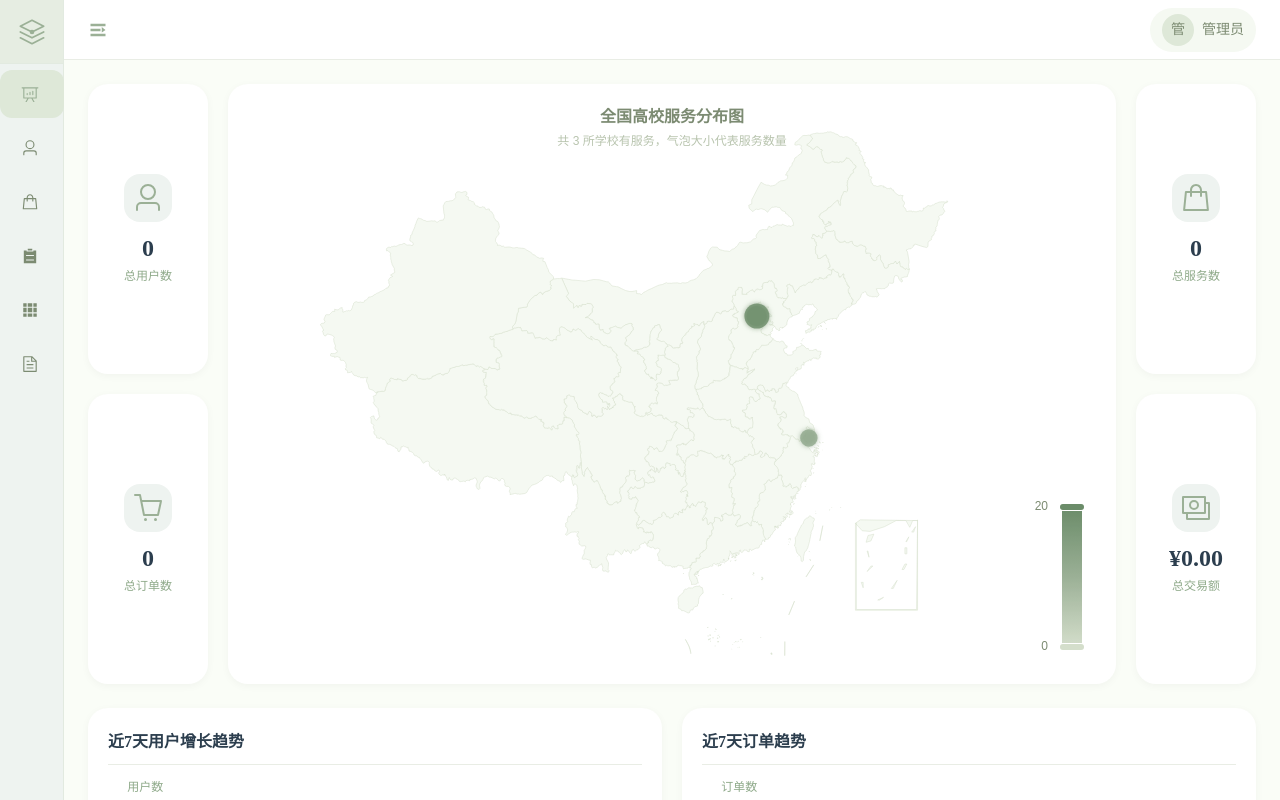
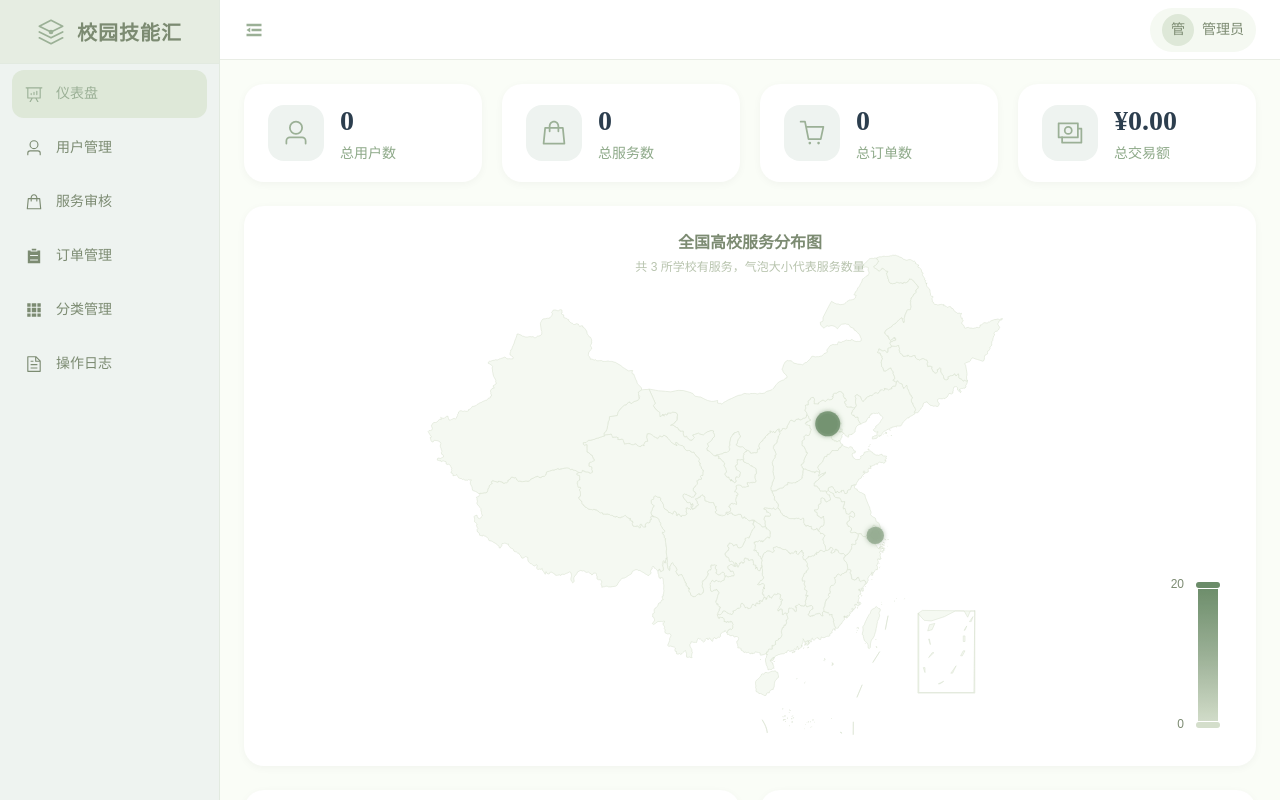
Before and after one commit to huangxinyue8785/skill-platform, a Vue app in the folder client-admin/: page /dashboard in a window 1280 px wide. Built offline with nearby package versions, Linux system fonts and the light colour scheme; no server answers; sample sign-in values are in the browser's storage.

Commit message:
恢复经典布局：KPI卡片在上，地图独占一行大尺寸

```diff
--- a/client-admin/src/layouts/MainLayout.vue
+++ b/client-admin/src/layouts/MainLayout.vue
@@ -14,7 +14,7 @@ const adminInfo = computed(() => {
   return info ? JSON.parse(info) : null
 })
 
-const isCollapse = ref(true)
+const isCollapse = ref(false)
 
 const menuList = [
   { path: '/dashboard', name: '仪表盘', icon: DataAnalysis },
--- a/client-admin/src/views/dashboard/DashboardPage.vue
+++ b/client-admin/src/views/dashboard/DashboardPage.vue
@@ -10,7 +10,6 @@ import { useRouter } from 'vue-router'
 
 const router = useRouter()
 
-// 统计数据
 const stats = ref({
   userTotal: 0,
   serviceTotal: 0,
@@ -18,13 +17,11 @@ const stats = ref({
   amountTotal: 0
 })
 
-// 待办事项数据
 const pendingServicesCount = ref(0)
 
-// 获取待审核服务数量
 const fetchPendingServices = async () => {
   try {
-    const res = await getServiceList({page: 1, pageSize: 1, status: 0})
+    const res = await getServiceList({ page: 1, pageSize: 1, status: 0 })
     if (res.code === 200 && res.data) {
       pendingServicesCount.value = res.data.total || 0
     }
@@ -33,15 +30,12 @@ const fetchPendingServices = async () => {
   }
 }
 
-// 跳转到服务审核页
 const goToServices = () => {
   router.push('/services')
 }
 
-// 最近订单
 const recentOrders = ref([])
 
-// 获取统计数据
 const fetchStats = async () => {
   try {
     const res = await getAdminStats()
@@ -58,10 +52,9 @@ const fetchStats = async () => {
   }
 }
 
-// 获取最近订单
 const fetchRecentOrders = async () => {
   try {
-    const res = await getOrderList({page: 1, pageSize: 5})
+    const res = await getOrderList({ page: 1, pageSize: 5 })
     if (res.code === 200 && res.data) {
       recentOrders.value = res.data.list || []
     }
@@ -70,18 +63,15 @@ const fetchRecentOrders = async () => {
   }
 }
 
-// 跳转到订单详情
 const goToOrderDetail = (row) => {
   console.log('跳转到订单详情', row.id)
 }
 
-// 格式化金额
 const formatPrice = (price) => {
   if (!price && price !== 0) return '¥0.00'
   return '¥' + parseFloat(price).toFixed(2)
 }
 
-// 格式化日期时间
 const formatDateTime = (time) => {
   if (!time) return '-'
   const date = new Date(time)
@@ -94,15 +84,14 @@ const formatDateTime = (time) => {
   return `${year}-${month}-${day} ${hour}:${minute}:${second}`
 }
 
-// 获取订单状态
 const getStatusInfo = (status) => {
   const statusMap = {
-    0: {text: '待支付', class: 'status-pending'},
-    1: {text: '已支付', class: 'status-paid'},
-    2: {text: '已完成', class: 'status-completed'},
-    3: {text: '已取消', class: 'status-cancelled'}
+    0: { text: '待支付', class: 'status-pending' },
+    1: { text: '已支付', class: 'status-paid' },
+    2: { text: '已完成', class: 'status-completed' },
+    3: { text: '已取消', class: 'status-cancelled' }
   }
-  return statusMap[status] || {text: '未知', class: ''}
+  return statusMap[status] || { text: '未知', class: '' }
 }
 
 onMounted(() => {
@@ -114,83 +103,76 @@ onMounted(() => {
 
 <template>
   <div class="dashboard-page">
-    <!-- 1. 地图 + 两侧 KPI 卡片 -->
-    <div class="map-kpi-wrapper">
-      <!-- 左侧 KPI -->
-      <div class="kpi-side kpi-left">
-        <div class="stat-card-vertical">
-          <div class="stat-icon user-icon">
-            <el-icon :size="32">
-              <User/>
-            </el-icon>
-          </div>
+    <!-- 1. 统计卡片（KPI）- 四个横排 -->
+    <div class="stats-grid">
+      <div class="stat-card">
+        <div class="stat-icon user-icon">
+          <el-icon :size="28"><User /></el-icon>
+        </div>
+        <div class="stat-info">
           <div class="stat-value">{{ stats.userTotal }}</div>
           <div class="stat-label">总用户数</div>
         </div>
-        <div class="stat-card-vertical">
-          <div class="stat-icon order-icon">
-            <el-icon :size="32">
-              <ShoppingCart/>
-            </el-icon>
-          </div>
+      </div>
+      <div class="stat-card">
+        <div class="stat-icon service-icon">
+          <el-icon :size="28"><Goods /></el-icon>
+        </div>
+        <div class="stat-info">
+          <div class="stat-value">{{ stats.serviceTotal }}</div>
+          <div class="stat-label">总服务数</div>
+        </div>
+      </div>
+      <div class="stat-card">
+        <div class="stat-icon order-icon">
+          <el-icon :size="28"><ShoppingCart /></el-icon>
+        </div>
+        <div class="stat-info">
           <div class="stat-value">{{ stats.orderTotal }}</div>
           <div class="stat-label">总订单数</div>
         </div>
       </div>
-
-      <!-- 中间地图 -->
-      <div class="map-center">
-        <ChinaMap height="100%"/>
-      </div>
-
-      <!-- 右侧 KPI -->
-      <div class="kpi-side kpi-right">
-        <div class="stat-card-vertical">
-          <div class="stat-icon service-icon">
-            <el-icon :size="32">
-              <Goods/>
-            </el-icon>
-          </div>
-          <div class="stat-value">{{ stats.serviceTotal }}</div>
-          <div class="stat-label">总服务数</div>
+      <div class="stat-card">
+        <div class="stat-icon amount-icon">
+          <el-icon :size="28"><Money /></el-icon>
         </div>
-        <div class="stat-card-vertical">
-          <div class="stat-icon amount-icon">
-            <el-icon :size="32">
-              <Money/>
-            </el-icon>
-          </div>
+        <div class="stat-info">
           <div class="stat-value">{{ formatPrice(stats.amountTotal) }}</div>
           <div class="stat-label">总交易额</div>
         </div>
       </div>
     </div>
 
-    <!-- 2. 图表区域：两个折线图 -->
+    <!-- 2. 全国地图（独占一行，很大） -->
+    <div class="map-card">
+      <ChinaMap height="520px" />
+    </div>
+
+    <!-- 3. 两个折线图 -->
     <div class="charts-grid">
       <div class="chart-card">
         <div class="chart-header"><h4>近7天用户增长趋势</h4></div>
-        <LineChart type="user" height="280px"/>
+        <LineChart type="user" height="280px" />
       </div>
       <div class="chart-card">
         <div class="chart-header"><h4>近7天订单趋势</h4></div>
-        <LineChart type="order" height="280px"/>
+        <LineChart type="order" height="280px" />
       </div>
     </div>
 
-    <!-- 3. 饼图 + 柱状图 -->
+    <!-- 4. 饼图 + 柱状图 -->
     <div class="charts-grid">
       <div class="chart-card">
         <div class="chart-header"><h4>服务分类分布</h4></div>
-        <PieChart height="320px"/>
+        <PieChart height="320px" />
       </div>
       <div class="chart-card">
         <div class="chart-header"><h4>服务数量排行</h4></div>
-        <BarChart height="320px"/>
+        <BarChart height="320px" />
       </div>
     </div>
 
-    <!-- 4. 待办事项卡片 -->
+    <!-- 5. 待办事项卡片 -->
     <div class="todo-card">
       <div class="todo-header">
         <h3>待办事项</h3>
@@ -199,9 +181,7 @@ onMounted(() => {
       <div class="todo-items">
         <div class="todo-item" @click="goToServices">
           <div class="todo-icon pending-icon">
-            <el-icon>
-              <Goods/>
-            </el-icon>
+            <el-icon><Goods /></el-icon>
           </div>
           <div class="todo-info">
             <div class="todo-title">待审核服务</div>
@@ -213,22 +193,20 @@ onMounted(() => {
       </div>
     </div>
 
-    <!-- 5. 最近订单 -->
+    <!-- 6. 最近订单 -->
     <div class="recent-orders">
       <div class="section-header">
         <h3>最近订单</h3>
         <span class="more-link">查看更多 &gt;</span>
       </div>
 
-      <el-table :data="recentOrders" style="width: 100%" @row-click="goToOrderDetail"
-                :header-cell-style="{ background: '#f5f9f2', color: '#7c8b72' }">
+      <el-table :data="recentOrders" style="width: 100%" @row-click="goToOrderDetail" :header-cell-style="{ background: '#f5f9f2', color: '#7c8b72' }">
         <el-table-column prop="id" label="订单号" min-width="180">
           <template #default="{ row }">
             <span class="order-id">{{ row.id }}</span>
           </template>
         </el-table-column>
-        <el-table-column prop="service.title" label="服务名称" min-width="200"
-                         show-overflow-tooltip/>
+        <el-table-column prop="service.title" label="服务名称" min-width="200" show-overflow-tooltip />
         <el-table-column label="买家/卖家" min-width="140">
           <template #default="{ row }">
             <span>{{ row.buyer?.nickname || '-' }} / {{ row.seller?.nickname || '-' }}</span>
@@ -265,56 +243,31 @@ onMounted(() => {
   background: #fafdf7;
 }
 
-/* ========== 地图 + KPI 左右布局 ========== */
-.map-kpi-wrapper {
-  display: flex;
+/* 统计卡片网格 */
+.stats-grid {
+  display: grid;
+  grid-template-columns: repeat(4, 1fr);
   gap: 20px;
   margin-bottom: 24px;
-  min-height: 580px;
-  height: calc(100vh - 200px);
-  max-height: 700px;
 }
 
-.kpi-side {
-  width: 140px;
-  display: flex;
-  flex-direction: column;
-  gap: 20px;
-  justify-content: center;
-  flex-shrink: 0;
-}
-
-.map-center {
-  flex: 1;
-  min-width: 0;
+.stat-card {
   background: white;
   border-radius: 20px;
-  padding: 16px;
+  padding: 20px 24px;
+  display: flex;
+  align-items: center;
+  gap: 16px;
   box-shadow: 0 2px 8px rgba(0, 0, 0, 0.04);
   transition: all 0.3s ease;
 }
 
-.stat-card-vertical {
-  background: white;
-  border-radius: 20px;
-  padding: 20px 12px;
-  display: flex;
-  flex-direction: column;
-  align-items: center;
-  text-align: center;
-  box-shadow: 0 2px 8px rgba(0, 0, 0, 0.04);
-  transition: all 0.3s ease;
-  height: calc(50% - 10px);
-  justify-content: center;
-  flex: 1;
-}
-
-.stat-card-vertical:hover {
+.stat-card:hover {
   transform: translateY(-2px);
   box-shadow: 0 8px 20px rgba(0, 0, 0, 0.08);
 }
 
-.stat-card-vertical .stat-icon {
+.stat-icon {
   width: 56px;
   height: 56px;
   border-radius: 16px;
@@ -323,44 +276,37 @@ onMounted(() => {
   justify-content: center;
   background: #eef3f0;
   color: #9bb096;
-  margin-bottom: 12px;
 }
 
-.stat-card-vertical .stat-value {
+.stat-info {
+  flex: 1;
+}
+
+.stat-value {
   font-size: 28px;
   font-weight: 600;
   color: #2c3e4e;
   line-height: 1.2;
+  margin-bottom: 4px;
 }
 
-.stat-card-vertical .stat-label {
+.stat-label {
   font-size: 14px;
   color: #8faa8a;
-  margin-top: 4px;
 }
 
-/* 响应式：侧边栏展开时缩小 KPI 卡片 */
-@media (max-width: 1400px) {
-  .kpi-side {
-    width: 120px;
-  }
+/* 地图卡片 */
+.map-card {
+  background: white;
+  border-radius: 20px;
+  padding: 20px;
+  margin-bottom: 24px;
+  box-shadow: 0 2px 8px rgba(0, 0, 0, 0.04);
+  transition: all 0.3s ease;
+}
 
-  .stat-card-vertical {
-    padding: 16px 8px;
-  }
-
-  .stat-card-vertical .stat-value {
-    font-size: 24px;
-  }
-
-  .stat-card-vertical .stat-label {
-    font-size: 12px;
-  }
-
-  .stat-card-vertical .stat-icon {
-    width: 48px;
-    height: 48px;
-  }
+.map-card:hover {
+  box-shadow: 0 8px 20px rgba(0, 0, 0, 0.08);
 }
 
 /* 待办事项卡片 */
```
